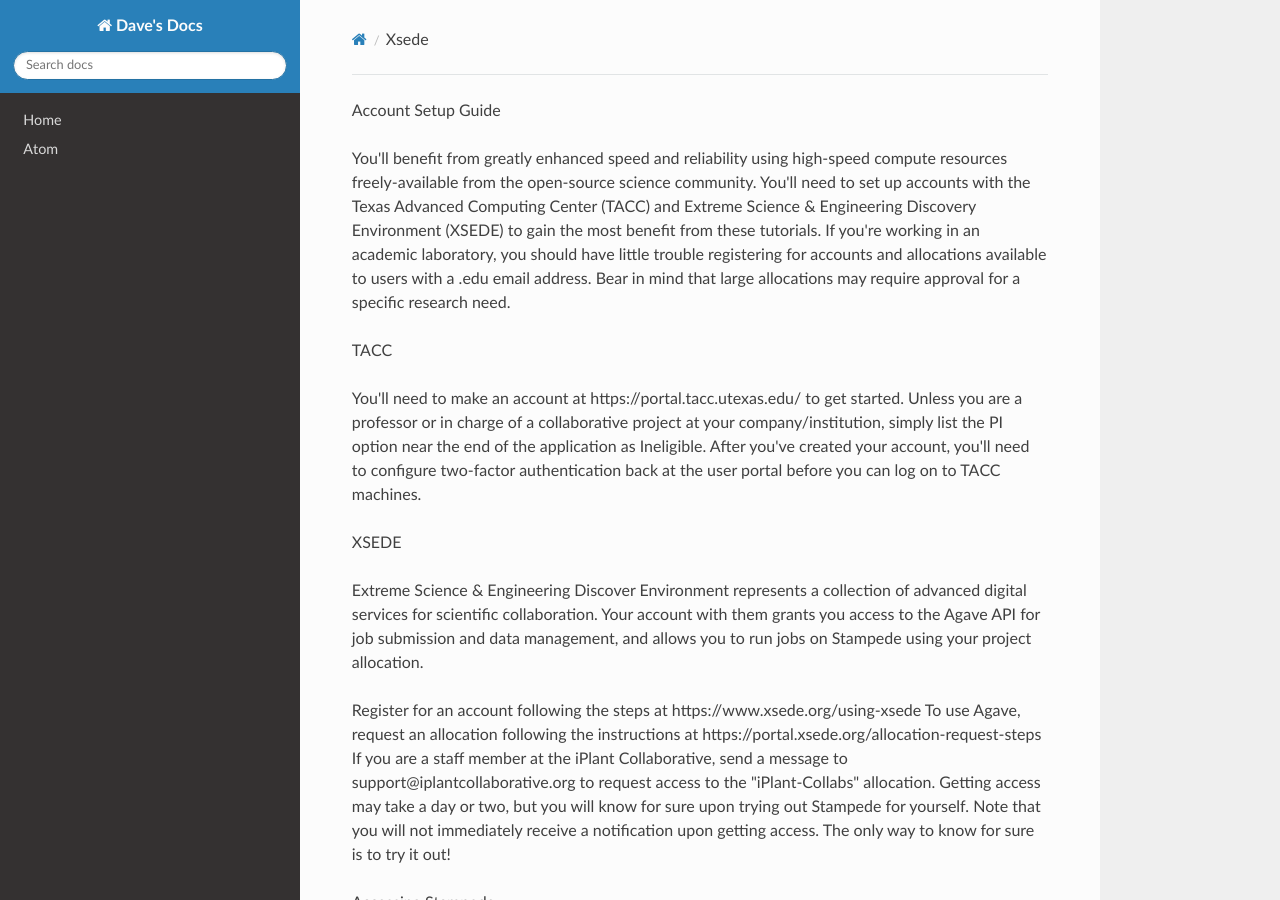
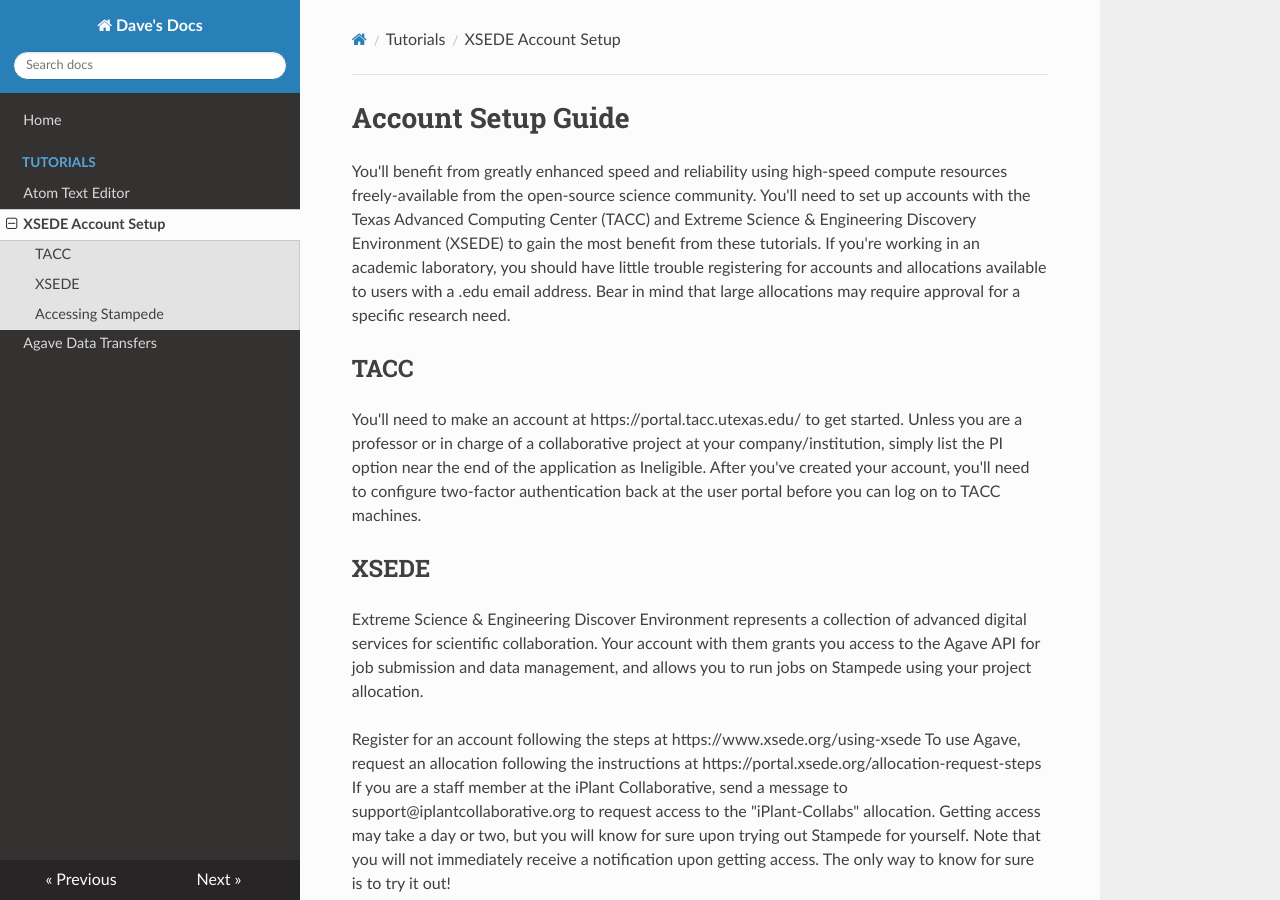
Before and after one commit to dhbrand/docs, an MkDocs documentation site: the page built from docs/tutorials/xsede.md, in a window 1280 px wide and 900 px high. Built offline with MkDocs 1.6.1, drawn with Linux system fonts in a browser that asks for light colours; nearby versions of some CDN libraries; old or Windows-style settings are respelled for this version of MkDocs.

Commit message:
Added some more docs

```diff
--- a/docs/tutorials/xsede.md
+++ b/docs/tutorials/xsede.md
@@ -1,12 +1,12 @@
-Account Setup Guide
+# Account Setup Guide
 
 You'll benefit from greatly enhanced speed and reliability using high-speed compute resources freely-available from the open-source science community. You'll need to set up accounts with the Texas Advanced Computing Center (TACC) and Extreme Science & Engineering Discovery Environment (XSEDE) to gain the most benefit from these tutorials. If you're working in an academic laboratory, you should have little trouble registering for accounts and allocations available to users with a .edu email address. Bear in mind that large allocations may require approval for a specific research need.
 
-TACC
+## TACC
 
 You'll need to make an account at https://portal.tacc.utexas.edu/ to get started. Unless you are a professor or in charge of a collaborative project at your company/institution, simply list the PI option near the end of the application as Ineligible. After you've created your account, you'll need to configure two-factor authentication back at the user portal before you can log on to TACC machines.
 
-XSEDE
+## XSEDE
 
 Extreme Science & Engineering Discover Environment represents a collection of advanced digital services for scientific collaboration. Your account with them grants you access to the Agave API for job submission and data management, and allows you to run jobs on Stampede using your project allocation.
 
@@ -14,7 +14,7 @@ Register for an account following the steps at https://www.xsede.org/using-xsede
 To use Agave, request an allocation following the instructions at https://portal.xsede.org/allocation-request-steps
 If you are a staff member at the iPlant Collaborative, send a message to support@iplantcollaborative.org to request access to the "iPlant-Collabs" allocation. Getting access may take a day or two, but you will know for sure upon trying out Stampede for yourself. Note that you will not immediately receive a notification upon getting access. The only way to know for sure is to try it out!
 
-Accessing Stampede
+## Accessing Stampede
 
 To access Stampede, you may use a number of different SSH clients, depending on your operating system:
 
--- a/mkdocs.yml
+++ b/mkdocs.yml
@@ -1,5 +1,8 @@
 site_name: Dave's Docs
 pages:
-    - 'Home' : 'index.md'
-    - 'Atom' : 'tutorials/atom.md'
+- Home: 'index.md'
+- Tutorials:
+    - 'Atom Text Editor': 'tutorials/atom.md'
+    - 'XSEDE Account Setup': 'tutorials/xsede.md'
+    - 'Agave Data Transfers': 'tutorials/agaveData.md'
 theme: readthedocs
```
Also changed, not shown: App Creation/Create an Agave App.md (added, +17 -0 lines), docs/tutorials/agaveData.md (added, +65 -0 lines), 5 other files.
